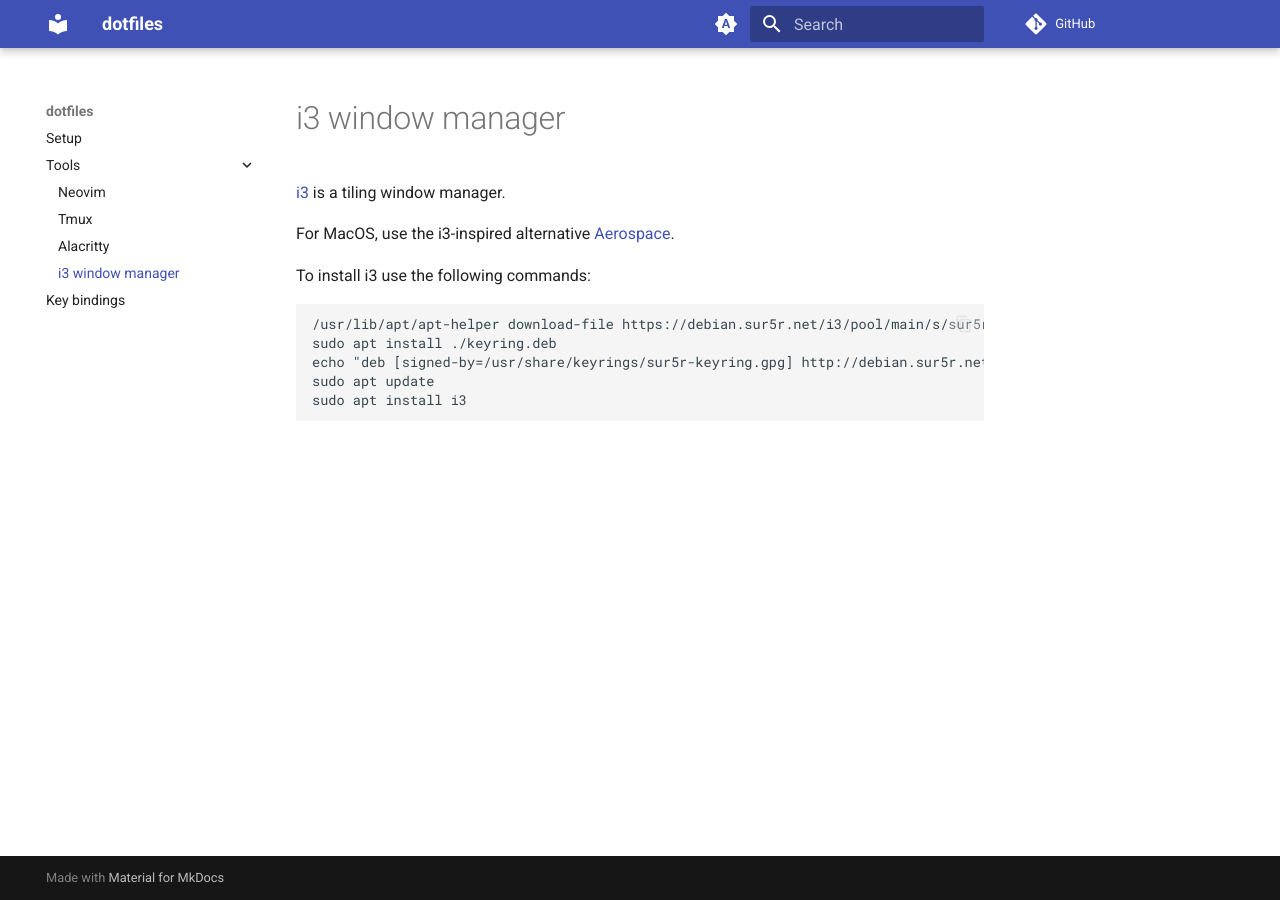
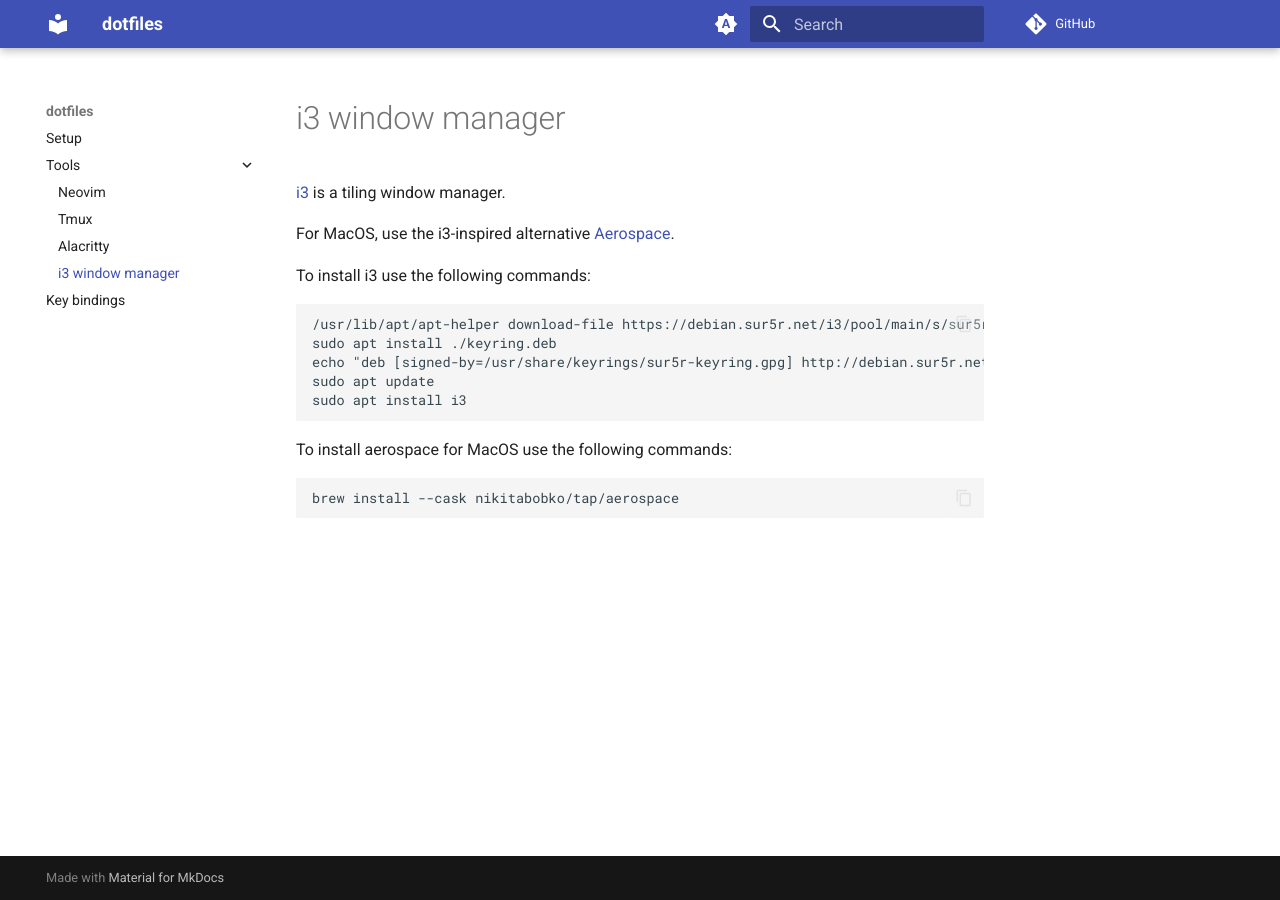
Before and after one commit to HieuDao-code/dotfiles, an MkDocs documentation site: the page built from docs/i3.md, in a window 1280 px wide. Built offline with MkDocs 1.6.1 and Material for MkDocs 9.7.7, drawn with Linux system fonts in a browser that asks for light colours; comment, search, counter and statistics services are not loaded.

Commit message:
Update i3.md

````diff
--- a/docs/i3.md
+++ b/docs/i3.md
@@ -13,3 +13,9 @@ echo "deb [signed-by=/usr/share/keyrings/sur5r-keyring.gpg] http://debian.sur5r.
 sudo apt update
 sudo apt install i3
 ```
+
+To install aerospace for MacOS use the following commands:
+
+```sh
+brew install --cask nikitabobko/tap/aerospace
+```
````
